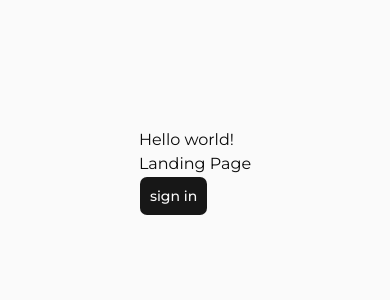
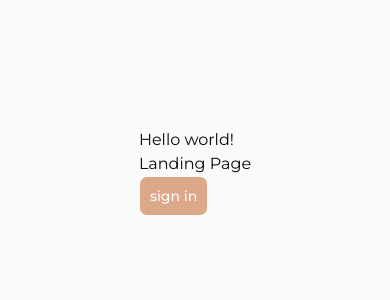
Before and after one commit to pleytonsoftware/home-wallet, a Next.js app: page /signin in a window 390 px wide. Shown: the top 300 px of the page. Built offline with nearby package versions, Linux system fonts and the light colour scheme.

Commit message:
feat: update theme breakpoints and color variables in globals.css for improved styling

```diff
--- a/src/app/globals.css
+++ b/src/app/globals.css
@@ -4,8 +4,29 @@
 
 @custom-variant dark (&:is(.dark *));
 
+@theme {
+	--breakpoint-*: initial;
+	--breakpoint-sm: 40rem;
+	--breakpoint-md: 48rem;
+	--breakpoint-lg: 64rem;
+	--breakpoint-xl: 80rem;
+	--breakpoint-2xl: 96rem;
+}
+
 @theme inline {
+	/**
+	 * ! Leave these commented out. They are rendered as variables in the document root
+	 * @description These are the default breakpoints for the theme.
+	 * @see https://tailwindcss.com/docs/responsive-design#default-breakpoints
+	 */
+	/* --breakpoint-sm: var(--breakpoint-sm);
+	--breakpoint-md: var(--breakpoint-md);
+	--breakpoint-lg: var(--breakpoint-lg);
+	--breakpoint-xl: var(--breakpoint-xl);
+	--breakpoint-2xl: var(--breakpoint-2xl); */
+
 	--color-background: var(--background);
+	--color-background-2: var(--background-2);
 	--color-foreground: var(--foreground);
 	--font-sans: var(--font-body);
 	--font-title: var(--font-title);
@@ -53,19 +74,20 @@
 	--font-body: var(--font-montserrat), 'sans-serif';
 
 	--background: oklch(1 0 0);
+	--background-2: oklch(0.9928 0.0042 56.38);
 	--foreground: oklch(0.145 0 0);
 	--card: oklch(1 0 0);
 	--card-foreground: oklch(0.145 0 0);
 	--popover: oklch(1 0 0);
 	--popover-foreground: oklch(0.145 0 0);
-	--primary: oklch(0.205 0 0);
+	--primary: oklch(0.7713 0.0731 51.77);
 	--primary-foreground: oklch(0.985 0 0);
-	--secondary: oklch(0.97 0 0);
+	--secondary: oklch(0.96 0.006 51.77);
 	--secondary-foreground: oklch(0.205 0 0);
-	--muted: oklch(0.97 0 0);
-	--muted-foreground: oklch(0.556 0 0);
-	--accent: oklch(0.97 0 0);
-	--accent-foreground: oklch(0.205 0 0);
+	--muted: oklch(0.965 0.008 51.77);
+	--muted-foreground: oklch(0.47 0.01 51.77);
+	--accent: oklch(0.955 0.012 51.77);
+	--accent-foreground: oklch(0.205 0.015 51.77);
 	--destructive: oklch(0.577 0.245 27.325);
 	--border: oklch(0.922 0 0);
 	--input: oklch(0.922 0 0);
@@ -88,6 +110,7 @@
 
 .dark {
 	--background: oklch(0.145 0 0);
+	--background-2: oklch(0.205 0 0);
 	--foreground: oklch(0.985 0 0);
 	--card: oklch(0.205 0 0);
 	--card-foreground: oklch(0.985 0 0);
```
